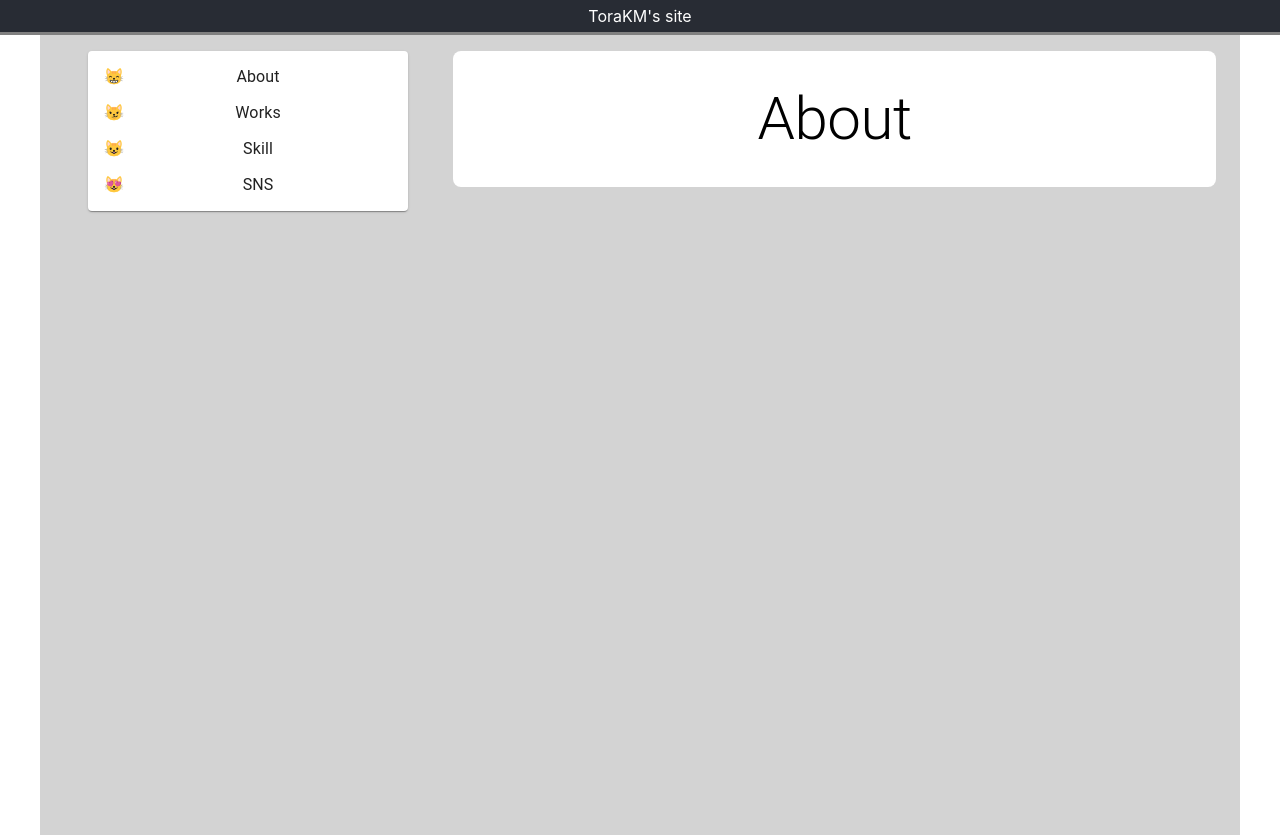
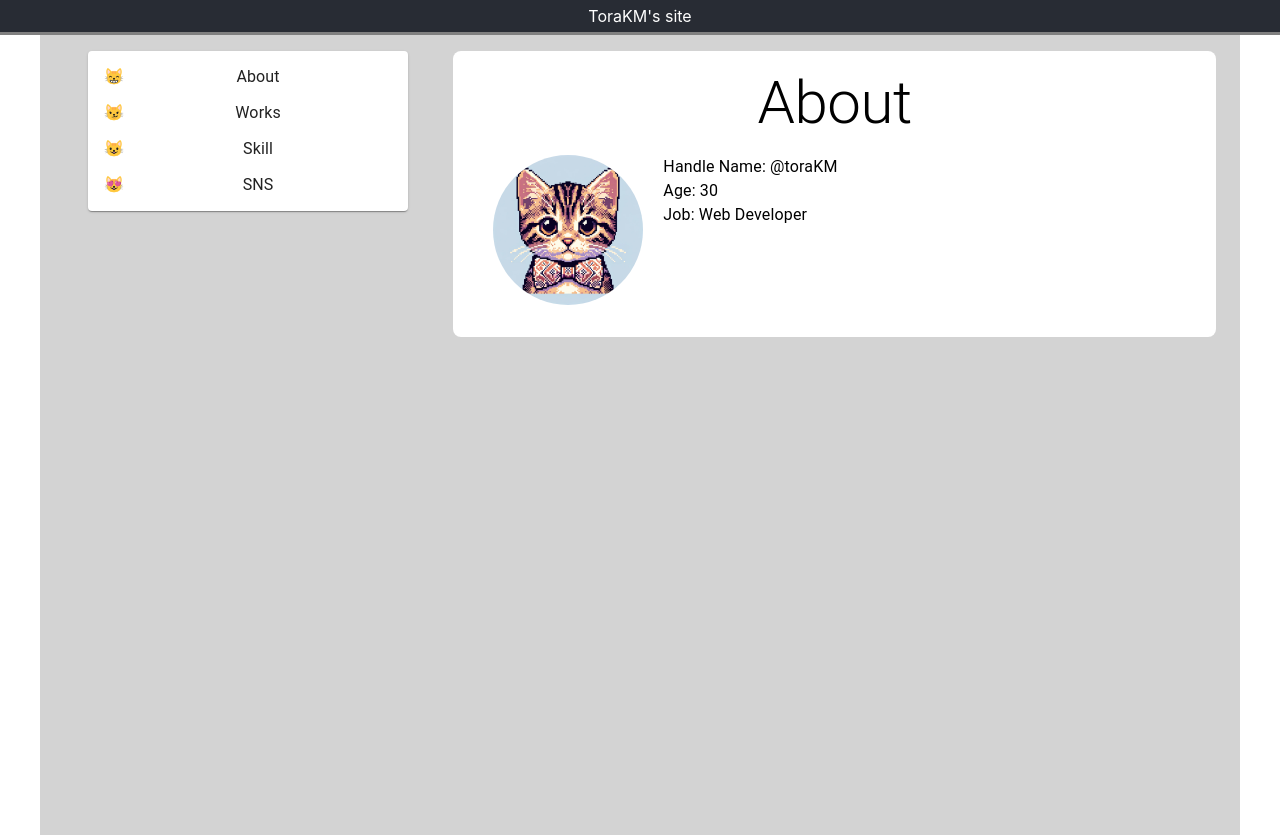
Before and after one commit to KM0912/portfolio, a React (Create React App) app: page / in a window 1280 px wide. Built offline with nearby package versions, Linux system fonts and the light colour scheme.

Commit message:
Aboutページを実装

```diff
--- a/src/App.tsx
+++ b/src/App.tsx
@@ -10,6 +10,7 @@ import Skill from "./components/organisms/Skill";
 import Sns from "./components/organisms/Sns";
 import Header from "./components/organisms/Header";
 import { colors } from "./config/colors";
+import { BIRTHDAY } from "./config/config";
 
 const MENU_ITEMS = [
   { id: "about", emoji: "😸", text: "About" },
@@ -44,8 +45,8 @@ function App() {
           <Grid xs={8}>
             <StyledContentContainer>
               <Routes>
-                <Route path="/" element={<About />} />
-                <Route path="/about" element={<About />} />
+                <Route path="/" element={<About birthday={BIRTHDAY} />} />
+                <Route path="/about" element={<About birthday={BIRTHDAY} />} />
                 <Route path="/works" element={<Works />} />
                 <Route path="/skill" element={<Skill />} />
                 <Route path="/sns" element={<Sns />} />
--- a/src/components/organisms/About.tsx
+++ b/src/components/organisms/About.tsx
@@ -1,15 +1,43 @@
 import React from "react";
 import { styled, Box, Typography } from "@mui/material";
+import { calcAge } from "../../utils/ageCalculator";
 
 const StyledBox = styled(Box)({
   padding: "16px",
+  display: "flex",
+  gap: "1.25rem",
 });
 
-const About = () => {
+const StyledImg = styled("img")({
+  width: "150px",
+  height: "150px",
+  borderRadius: "50%",
+  objectFit: "cover",
+});
+
+const LeftAlignedBox = styled(Box)({
+  textAlign: "left",
+});
+
+type Props = {
+  birthday: string;
+};
+
+const About: React.FC<Props> = ({ birthday }) => {
   return (
-    <StyledBox>
+    <>
       <Typography variant="h2">About</Typography>
-    </StyledBox>
+      <StyledBox>
+        <StyledImg src="images/icon.webp" alt="icon" />
+        <LeftAlignedBox>
+          <Typography variant="body1">Handle Name: @toraKM</Typography>
+          <Typography variant="body1">
+            Age: {calcAge(new Date(birthday))}
+          </Typography>
+          <Typography variant="body1">Job: Web Developer</Typography>
+        </LeftAlignedBox>
+      </StyledBox>
+    </>
   );
 };
 
--- a/src/config/config.ts
+++ b/src/config/config.ts
@@ -1 +1,2 @@
 export const SITE_TITLE = "ToraKM's site";
+export const BIRTHDAY = "1991/09/12";
--- /dev/null
+++ b/src/utils/ageCalculator.ts
@@ -0,0 +1,5 @@
+export const calcAge = (birthday: Date) => {
+  const ageDiffMs = Date.now() - birthday.getTime();
+  const ageDate = new Date(ageDiffMs);
+  return Math.abs(ageDate.getUTCFullYear() - 1970);
+};
```
Also changed, not shown: public/images/icon.webp (added).
